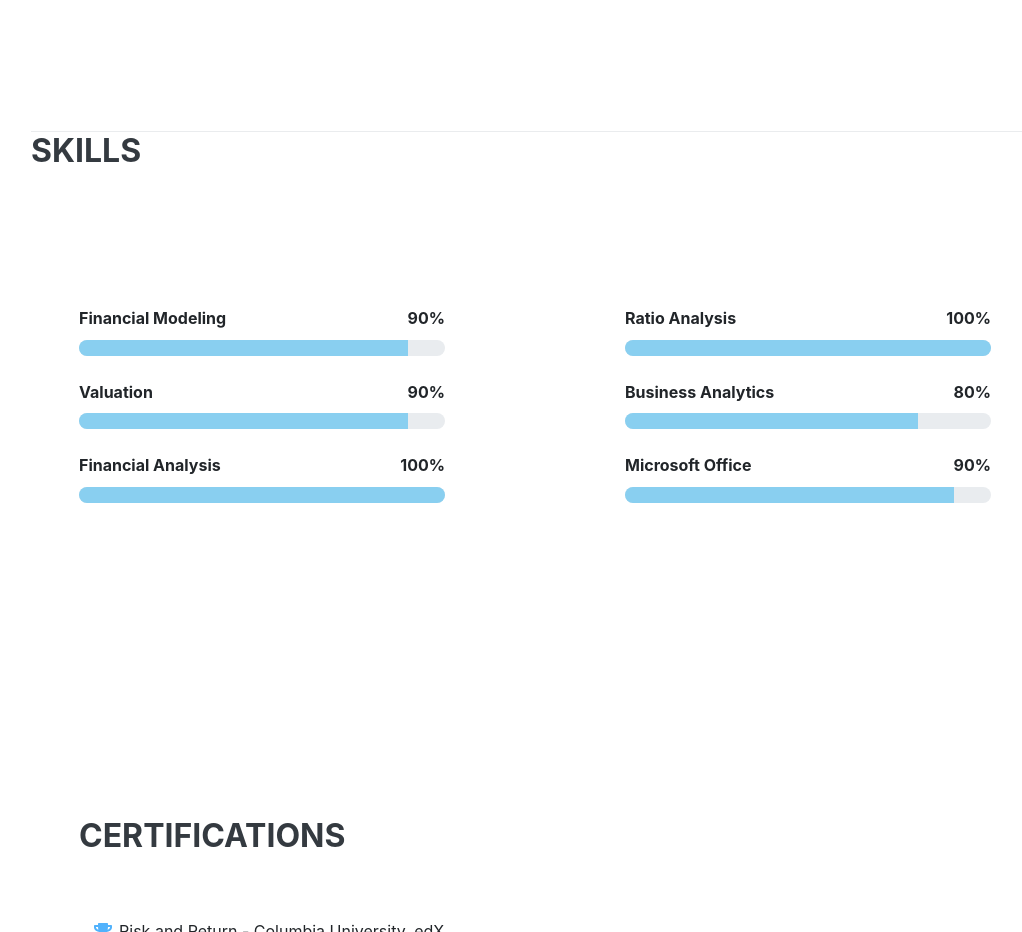
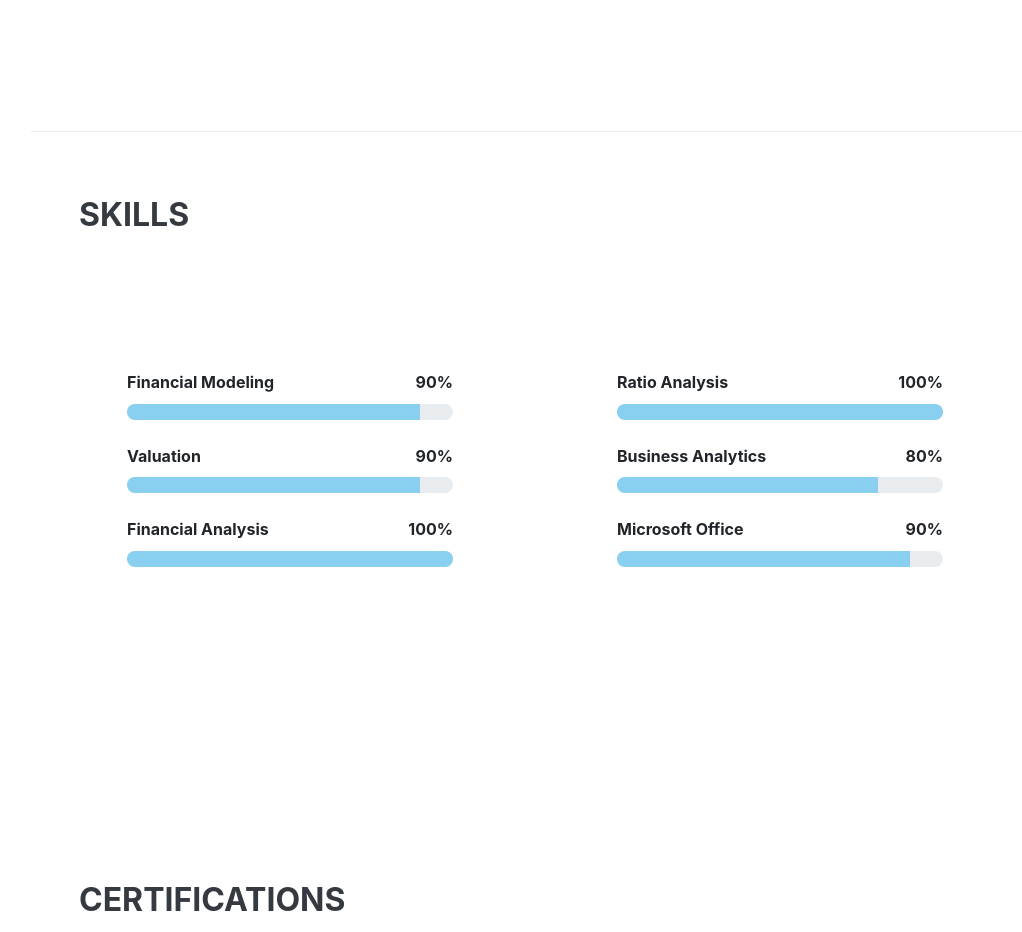
Before and after one commit to aditya-solomon/aditya, a plain HTML site: page index.html in a window 1280 px wide. Shown: the part 3720-4652 px from the top of the page, without its empty margins (241-1263 px from the left). Drawn offline with nearby package versions, Linux system fonts and the light colour scheme; a web font is replaced by a local one.

Commit message:
Update index.html

```diff
--- a/index.html
+++ b/index.html
@@ -180,7 +180,7 @@
             <hr class="m-0" />
 
             <!-- Skills-->
-
+                <div class="section px-3 px-lg-4 pt-5">
                   <h2 class="mb-5">Skills</h2>
                     <div class="section px-3 px-lg-4 pt-5" id="skills">
                       <div class="container-narrow">
@@ -230,7 +230,6 @@
                       </div>
                     </div>
                 </div>
-              </div>
             <!-- Awards-->
             <section class="resume-section" id="awards">
                 <div class="resume-section-content">
```
